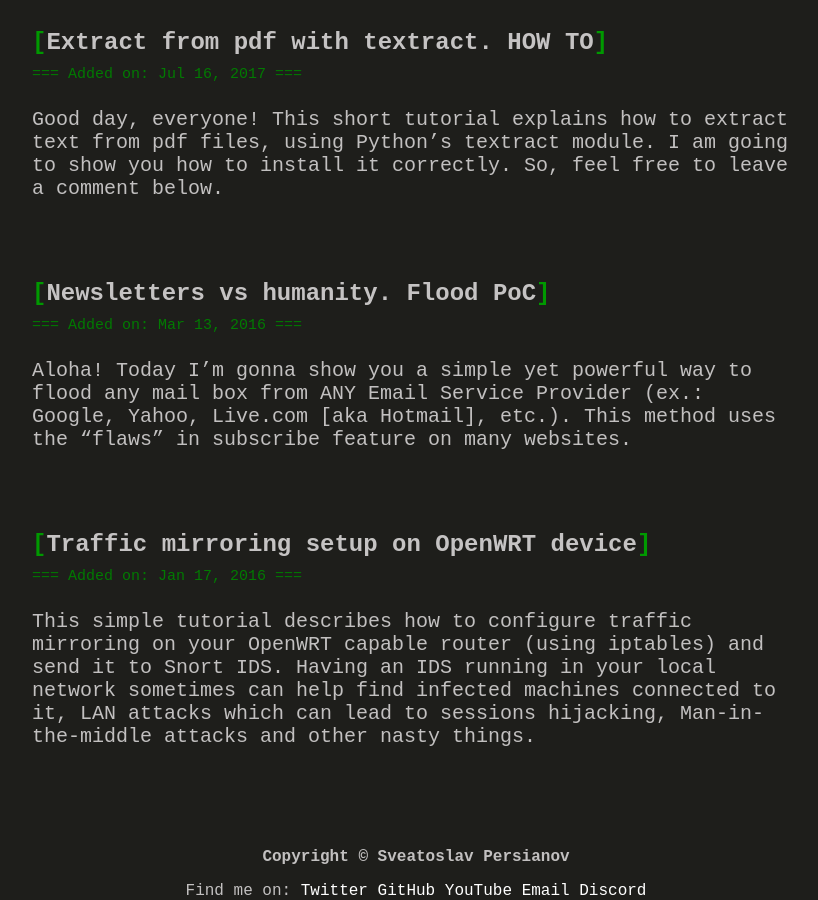
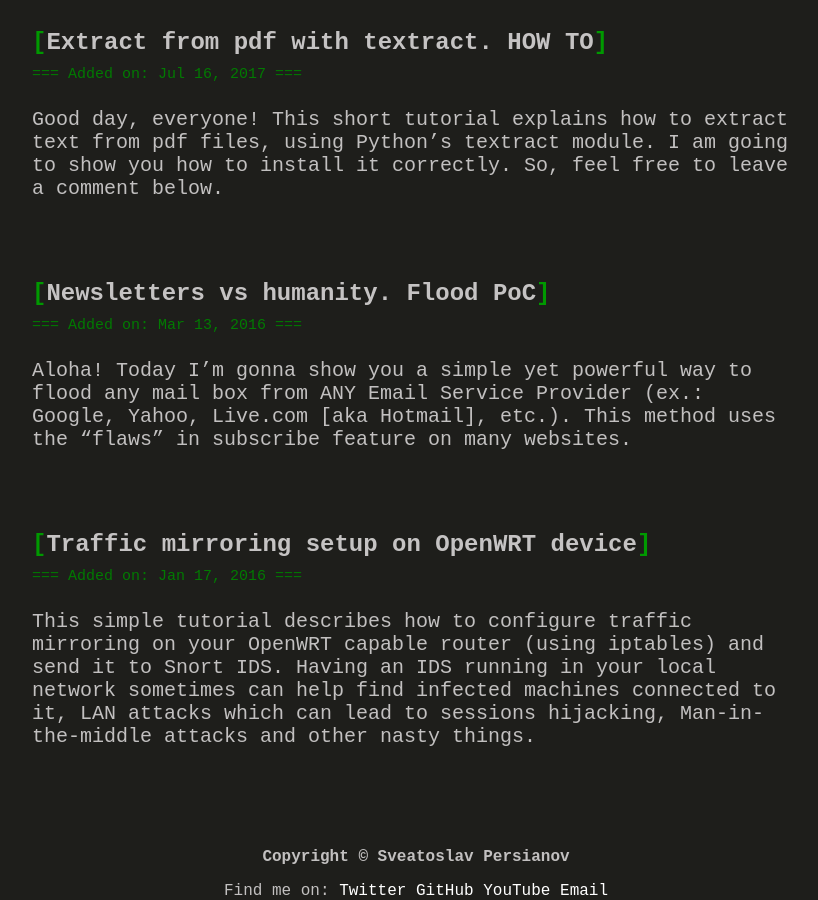
Before and after one commit to num1r0/num1r0.github.io, a Jekyll site: the page built from index.html, in a window 1280 px wide and 900 px high, scrolled down 1232 px. Shown: the whole window, without its empty margins (224-1042 px from the left). Built offline with Jekyll 4.4.1, drawn with Linux system fonts in a browser that asks for light colours; the list of posts is cut into pages by our own code.

Commit message:
updated layouts

```diff
--- a/_config.yml
+++ b/_config.yml
@@ -13,5 +13,5 @@
 paginate: 7
 paginate_path: /page:num/
 twitter:
-    username: num1r0
+    username: s_persianov
     card: summary
--- a/_layouts/default.html
+++ b/_layouts/default.html
@@ -23,11 +23,10 @@
         <div>
             <p><strong>Copyright &copy Sveatoslav Persianov</strong></p>
             <p>Find me on:
-                <a href="https://twitter.com/num1r0">Twitter</a>
+                <a href="https://twitter.com/s_persianov">Twitter</a>
                 <a href="https://github.com/num1r0">GitHub</a>
                 <a href="https://www.youtube.com/channel/UCn9NOhHKQMM_M_RFLc7ztMg">YouTube</a>
                 <a href="#">Email</a>
-                <a href="https://discord.gg/GcwHjqR">Discord</a>
             </p>
         </div>
     </footer>
```
